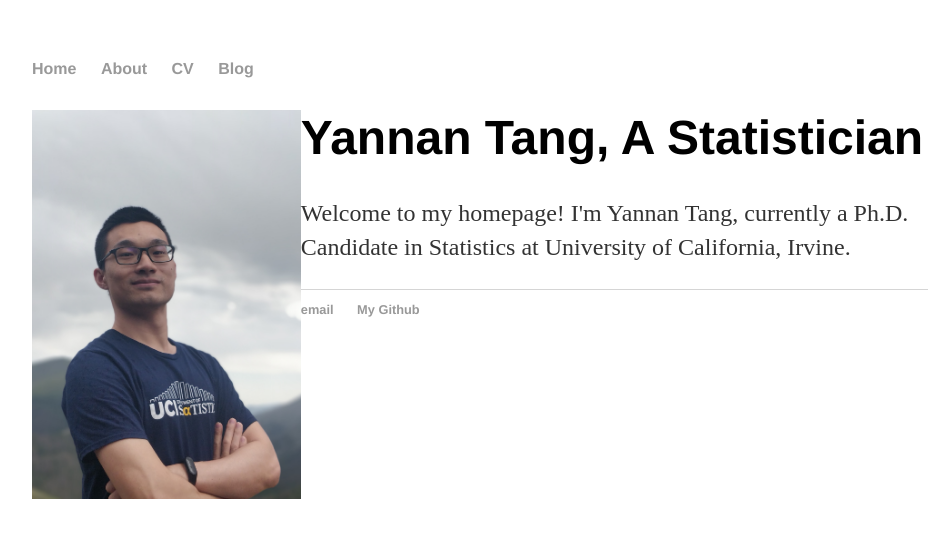
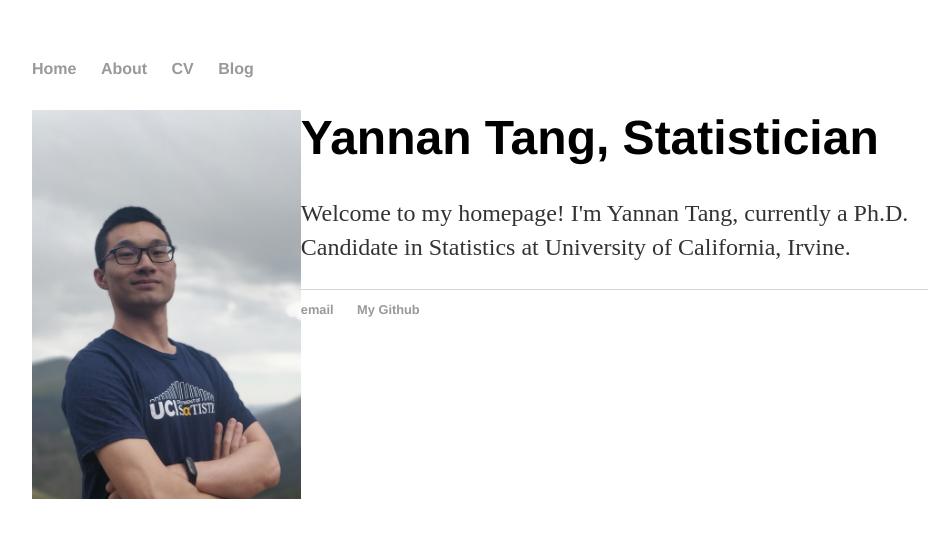
Before and after one commit to YannanTang/YannanTang.github.io, a Jekyll site: the page built from index.html, in a window 1280 px wide. Shown: the top 538 px of the page, without its empty margins (160-1112 px from the left). Built offline with Jekyll 4.4.1, drawn with Linux system fonts in a browser that asks for light colours.

Commit message:
Update index.html

```diff
--- a/index.html
+++ b/index.html
@@ -7,7 +7,7 @@ title: Yannan Tang, Ph.D. Candidate in Statistics
 	  <div class="row">
 	    <div class="col-2"> <style>img {width: 30%}</style>
 		    <img align="left" src="https://yannantang.github.io/images/YannanFigure2.jpg"> </div>
-	    <div class="col-8"> <h1>Yannan Tang, A Statistician</h1>
+	    <div class="col-8"> <h1>Yannan Tang, Statistician</h1>
 		<p>Welcome to my homepage! I'm Yannan Tang, currently a Ph.D. Candidate in Statistics at University of California, Irvine. </p>
             </div>
 	  </div>
```
